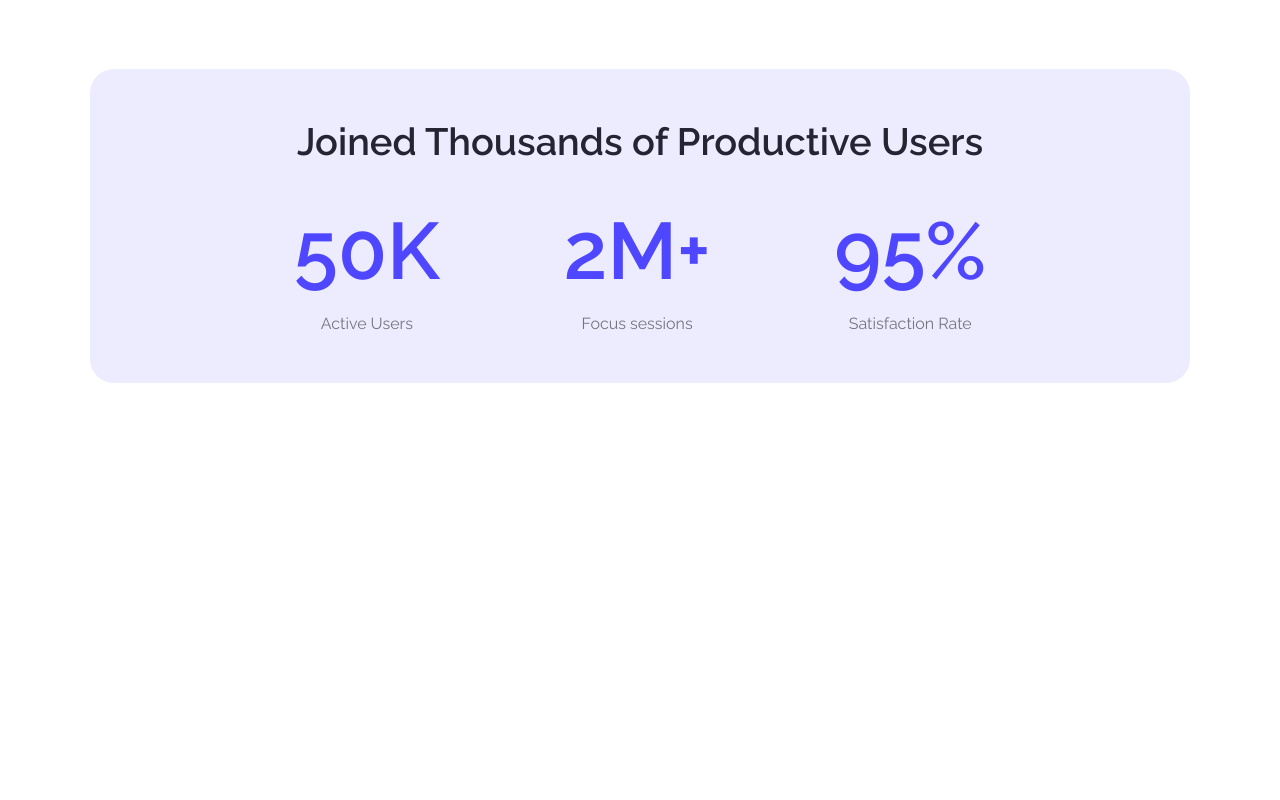
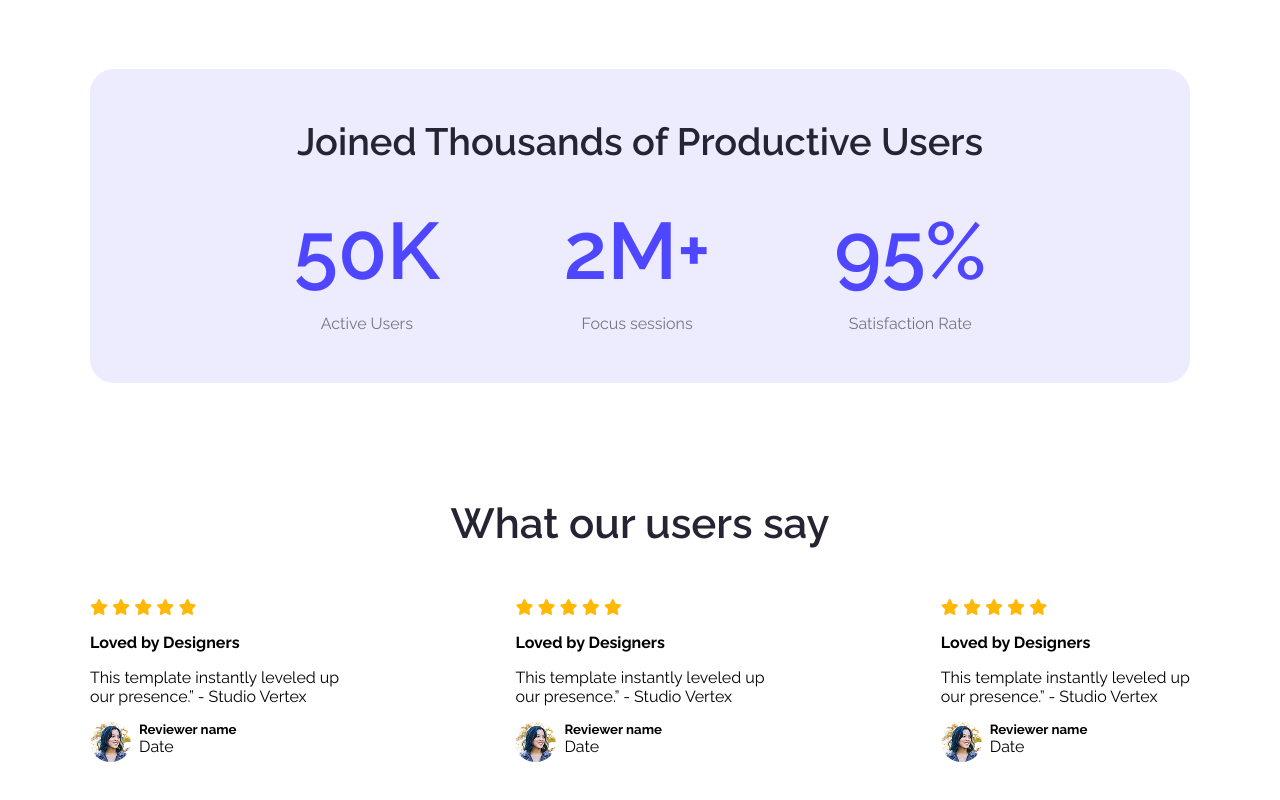
Before and after one commit to Mohibbullah2025/assingment-1, a plain HTML site: page index.html in a window 1280 px wide. Shown: the part 1202-2002 px from the top of the page. Before the commit the page ends 1701 px from the top, so only its background shows below. Drawn offline with Linux system fonts and the light colour scheme.

Commit message:
user feedback section done

```diff
--- a/index.html
+++ b/index.html
@@ -12,6 +12,7 @@
     <link href="https://fonts.googleapis.com/css2?family=Raleway:ital,wght@0,100..900;1,100..900&display=swap" rel="stylesheet">
     <link rel="stylesheet" href="styles/style.css
     ">
+    <script src="https://kit.fontawesome.com/ccfcefa844.js" crossorigin="anonymous"></script>
 </head>
 <body>
     <!-- Header Section -->
@@ -57,6 +58,66 @@
                 </div>
             </div>
         </section>
+        <!-- User Feedback section -->
+         <section>
+            <h3 class="user-feedback-title">What our users say</h3>
+            <div class="user-feedback-container">
+            <div>
+               <i class="fa-solid fa-star star-icon"></i>
+               <i class="fa-solid fa-star star-icon"></i>
+               <i class="fa-solid fa-star star-icon"></i>
+               <i class="fa-solid fa-star star-icon"></i>
+               <i class="fa-solid fa-star star-icon"></i>
+            <h4 class="user-type">Loved by Designers</h4>
+            <p>This template instantly leveled up <br> our presence.” - Studio Vertex</p>
+            <div class="user-profile">
+                <div>
+                    <img class="profile-img" src="./asserts/avatar.png" alt="profile picture">
+                </div>
+                <div>
+                    <h5>Reviewer name</h5>
+                    <p>Date</p>
+                </div>
+            </div>
+            </div>
+            <div>
+               <i class="fa-solid fa-star star-icon"></i>
+               <i class="fa-solid fa-star star-icon"></i>
+               <i class="fa-solid fa-star star-icon"></i>
+               <i class="fa-solid fa-star star-icon"></i>
+               <i class="fa-solid fa-star star-icon"></i>
+            <h4 class="user-type">Loved by Designers</h4>
+            <p>This template instantly leveled up <br> our presence.” - Studio Vertex</p>
+            <div class="user-profile">
+                <div>
+                    <img class="profile-img" src="./asserts/avatar.png" alt="profile picture">
+                </div>
+                <div>
+                    <h5>Reviewer name</h5>
+                    <p>Date</p>
+                </div>
+            </div>
+            </div>
+            <div>
+               <i class="fa-solid fa-star star-icon"></i>
+               <i class="fa-solid fa-star star-icon"></i>
+               <i class="fa-solid fa-star star-icon"></i>
+               <i class="fa-solid fa-star star-icon"></i>
+               <i class="fa-solid fa-star star-icon"></i>
+            <h4 class="user-type">Loved by Designers</h4>
+            <p>This template instantly leveled up <br> our presence.” - Studio Vertex</p>
+            <div class="user-profile">
+                <div>
+                    <img class="profile-img" src="./asserts/avatar.png" alt="profile picture">
+                </div>
+                <div>
+                    <h5>Reviewer name</h5>
+                    <p>Date</p>
+                </div>
+            </div>
+            </div>
+            </div>
+         </section>
     </main>
     <footer>
 
--- a/styles/style.css
+++ b/styles/style.css
@@ -21,7 +21,10 @@
 .primary-color{
     color: #4E47FF;
 }
-
+.primary-btn:hover{
+  background-color: #4E47FF;
+  opacity: 50%;
+}
 .primary-btn{
   background-color: #4E47FF;
   border: none;
@@ -114,3 +117,33 @@ header{
   opacity: 50%;
 }
 /* productive section styles end here */
+/* User feedback section styls start from here */
+.user-feedback-container{
+  margin-bottom: 116px;
+  display: flex;
+  justify-content: space-between;
+  margin-top: 50px;
+}
+.star-icon{
+  color: #FFB805;
+}
+.user-feedback-title{
+  text-align: center;
+  color: #252432;
+  font-weight: 600;
+  font-size: 42px;
+}
+/* User feedback section styls end here */
+
+.user-profile{
+  display: flex;
+  align-items: start;
+  margin-top: 16px;
+  gap: 8px;
+}
+.profile-img{
+  border-radius: 50%;
+}
+.user-type{
+  margin: 16px 0;
+}
```
